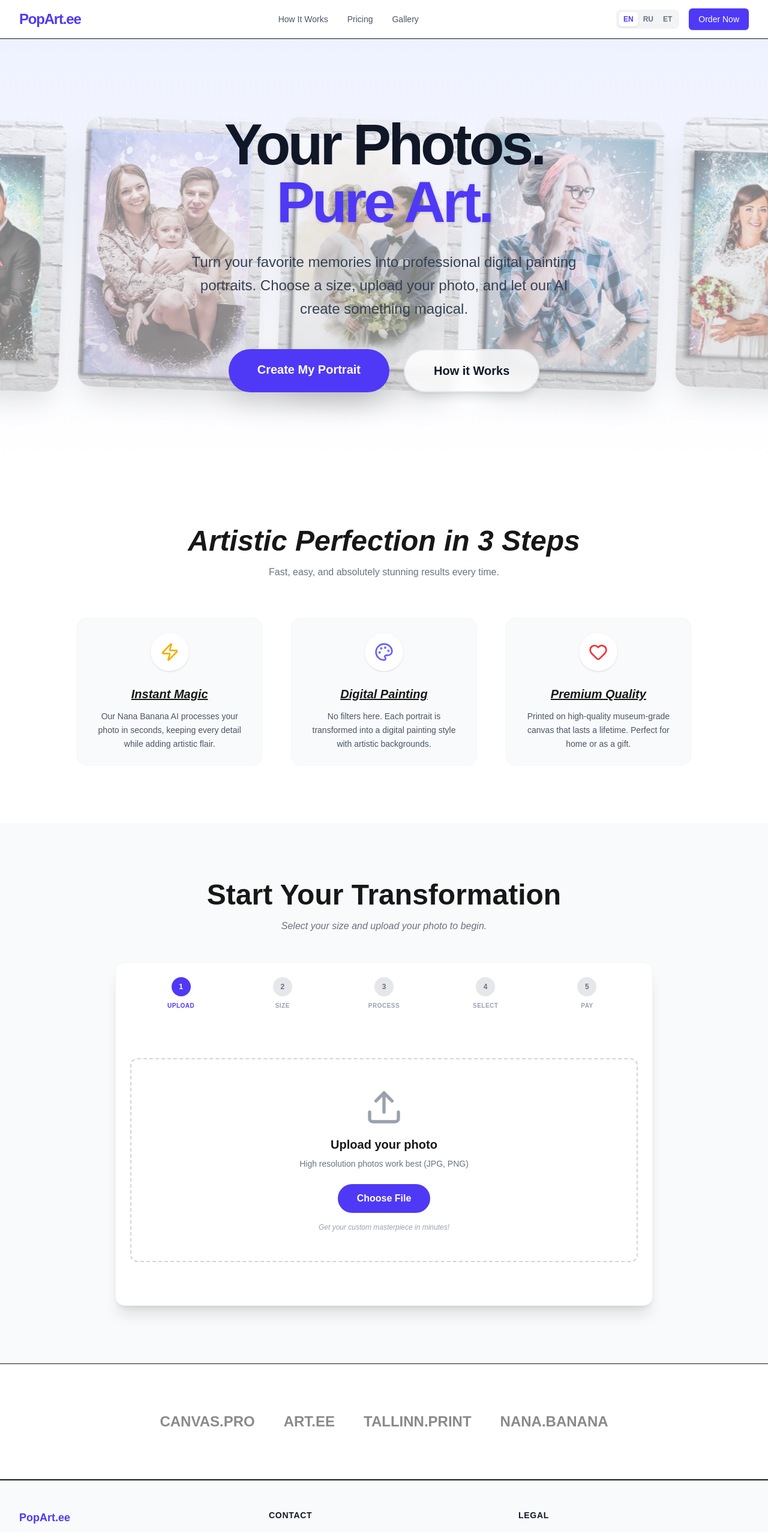
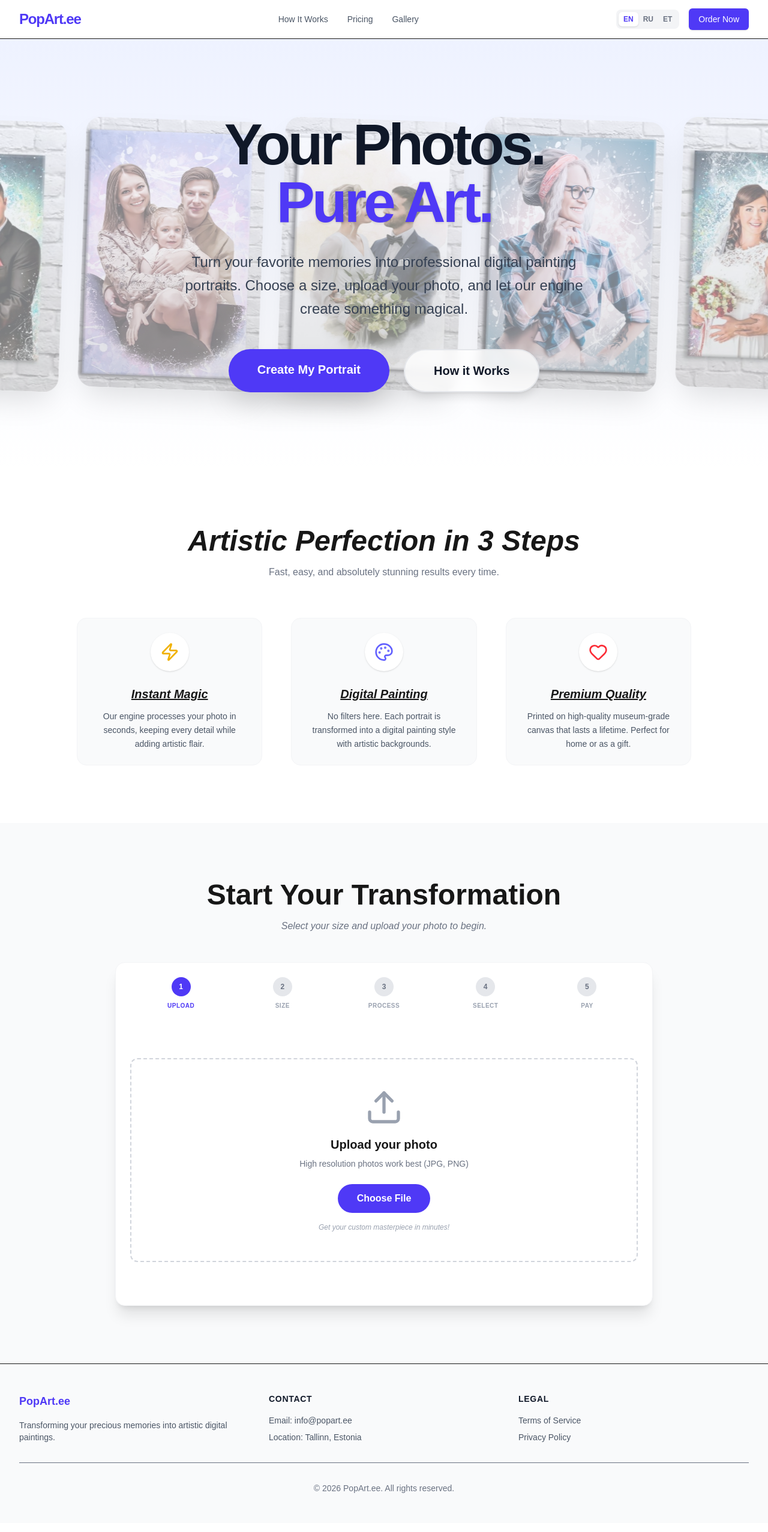
Before and after one commit to Dimanoid-IV/popart1, a Next.js app: page / in a window 1280 px wide. Shown: the top 2554 px of the page at 60% size. Built offline with nearby package versions, Linux system fonts and the light colour scheme.

Commit message:
Remove all mentions of Nana Banana and AI from the UI, and delete the trust section

```diff
--- a/src/app/api/generate/route.ts
+++ b/src/app/api/generate/route.ts
@@ -88,7 +88,7 @@ export async function POST(req: NextRequest) {
 
     return NextResponse.json({ taskIds: tasks });
   } catch (error: any) {
-    console.error('AI Generation Error:', error);
+    console.error('Generation Error:', error);
     return NextResponse.json({ error: error.message || 'Failed to generate images' }, { status: 500 });
   }
 }
--- a/src/app/page.tsx
+++ b/src/app/page.tsx
@@ -111,18 +111,6 @@ export default function Home() {
           </div>
         </section>
 
-
-        {/* Trust/Social Proof */}
-        <section className="py-20 border-t border-b">
-          <div className="container mx-auto px-4">
-            <div className="flex flex-wrap justify-center gap-12 items-center opacity-50 grayscale">
-              <span className="text-2xl font-black">CANVAS.PRO</span>
-              <span className="text-2xl font-black">ART.EE</span>
-              <span className="text-2xl font-black">TALLINN.PRINT</span>
-              <span className="text-2xl font-black">NANA.BANANA</span>
-            </div>
-          </div>
-        </section>
       </main>
 
       <Footer />
--- a/src/components/OrderFlow.tsx
+++ b/src/components/OrderFlow.tsx
@@ -96,7 +96,7 @@ export default function OrderFlow() {
           }
           return resultResponse.resultImageUrl;
         } else if (successFlag === 2 || successFlag === 3) {
-          throw new Error(data.errorMessage || data.data?.errorMessage || 'AI Generation failed');
+          throw new Error(data.errorMessage || data.data?.errorMessage || 'Generation failed');
         }
       } catch (e) {
         console.error(`Poll error for ${taskId}:`, e);
@@ -105,7 +105,7 @@ export default function OrderFlow() {
 
       await new Promise(r => setTimeout(r, 5000)); // Poll every 5 seconds
     }
-    throw new Error('Timeout waiting for AI results (5 minutes exceeded)');
+    throw new Error('Timeout waiting for results (5 minutes exceeded)');
   };
 
   const [email, setEmail] = useState('');
--- a/src/lib/translations.ts
+++ b/src/lib/translations.ts
@@ -11,7 +11,7 @@ export const translations = {
     hero: {
       title1: "Your Photos.",
       title2: "Pure Art.",
-      description: "Turn your favorite memories into professional digital painting portraits. Choose a size, upload your photo, and let our AI create something magical.",
+      description: "Turn your favorite memories into professional digital painting portraits. Choose a size, upload your photo, and let our engine create something magical.",
       ctaPrimary: "Create My Portrait",
       ctaSecondary: "How it Works",
     },
@@ -20,7 +20,7 @@ export const translations = {
       sectionDesc: "Fast, easy, and absolutely stunning results every time.",
       feature1: {
         title: "Instant Magic",
-        desc: "Our Nana Banana AI processes your photo in seconds, keeping every detail while adding artistic flair.",
+        desc: "Our engine processes your photo in seconds, keeping every detail while adding artistic flair.",
       },
       feature2: {
         title: "Digital Painting",
@@ -51,10 +51,10 @@ export const translations = {
         title: "Choose Canvas Size",
         premium: "Premium Canvas",
         back: "Back",
-        button: "Process with AI",
+        button: "Process",
       },
       processing: {
-        title: "Nana Banana is working...",
+        title: "Your art is being created...",
         desc: "Creating your digital masterpieces with different artistic backgrounds.",
       },
       selection: {
@@ -99,7 +99,7 @@ export const translations = {
     hero: {
       title1: "Ваши фото.",
       title2: "Чистое искусство.",
-      description: "Превратите ваши любимые воспоминания в профессиональные цифровые портреты. Выберите размер, загрузите фото, и наш ИИ создаст нечто волшебное.",
+      description: "Превратите ваши любимые воспоминания в профессиональные цифровые портреты. Выберите размер, загрузите фото, и мы создадим нечто волшебное.",
       ctaPrimary: "Создать портрет",
       ctaSecondary: "Как это работает",
     },
@@ -108,7 +108,7 @@ export const translations = {
       sectionDesc: "Быстро, просто и потрясающий результат каждый раз.",
       feature1: {
         title: "Мгновенная магия",
-        desc: "Наш ИИ Nana Banana обрабатывает ваше фото за считанные секунды, сохраняя детали и добавляя художественный стиль.",
+        desc: "Наша система обрабатывает ваше фото за считанные секунды, сохраняя детали и добавляя художественный стиль.",
       },
       feature2: {
         title: "Цифровая живопись",
@@ -139,10 +139,10 @@ export const translations = {
         title: "Выберите размер холста",
         premium: "Премиум холст",
         back: "Назад",
-        button: "Обработать ИИ",
+        button: "Обработать",
       },
       processing: {
-        title: "Nana Banana работает...",
+        title: "Ваш портрет создается...",
         desc: "Создаем ваши цифровые шедевры с различными художественными фонами.",
       },
       selection: {
@@ -187,7 +187,7 @@ export const translations = {
     hero: {
       title1: "Sinu fotod.",
       title2: "Puhas kunst.",
-      description: "Muuda oma lemmikmälestused professionaalseteks digitaalseteks maalideks. Vali suurus, laadi üles foto ja lase meie AI-l luua midagi maagilist.",
+      description: "Muuda oma lemmikmälestused professionaalseteks digitaalseteks maalideks. Vali suurus, laadi üles foto ja lase meil luua midagi maagilist.",
       ctaPrimary: "Loo minu portree",
       ctaSecondary: "Kuidas see toimib",
     },
@@ -196,7 +196,7 @@ export const translations = {
       sectionDesc: "Kiire, lihtne ja vapustavad tulemused iga kord.",
       feature1: {
         title: "Kiire maagia",
-        desc: "Meie Nana Banana AI töötleb sinu fotot sekunditega, säilitades detailid ja lisades kunstilist hõngu.",
+        desc: "Meie süsteem töötleb sinu fotot sekunditega, säilitades detailid ja lisades kunstilist hõngu.",
       },
       feature2: {
         title: "Digitaalne maal",
@@ -227,10 +227,10 @@ export const translations = {
         title: "Vali lõuendi suurus",
         premium: "Premium lõuend",
         back: "Tagasi",
-        button: "Töötle AI-ga",
+        button: "Töötle",
       },
       processing: {
-        title: "Nana Banana töötab...",
+        title: "Sinu portree luuakse...",
         desc: "Loome sinu digitaalseid meistriteoseid erinevate kunstiliste taustadega.",
       },
       selection: {
```
